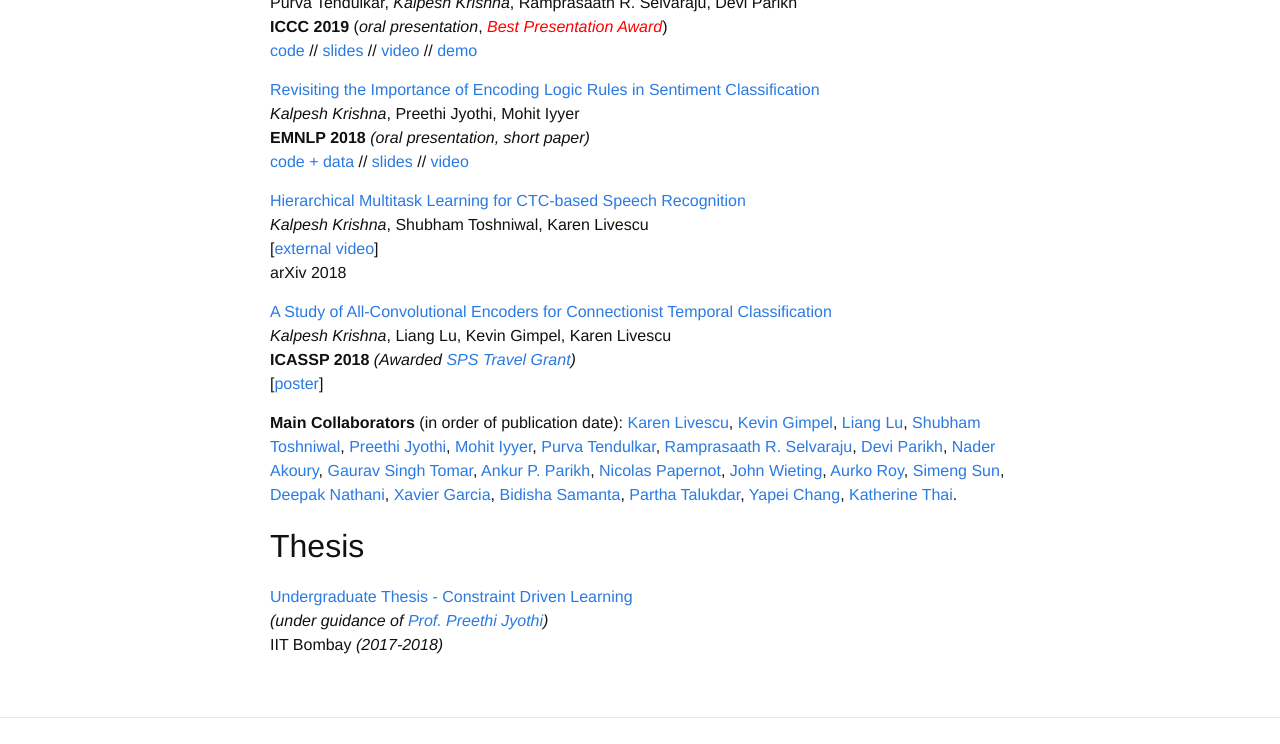
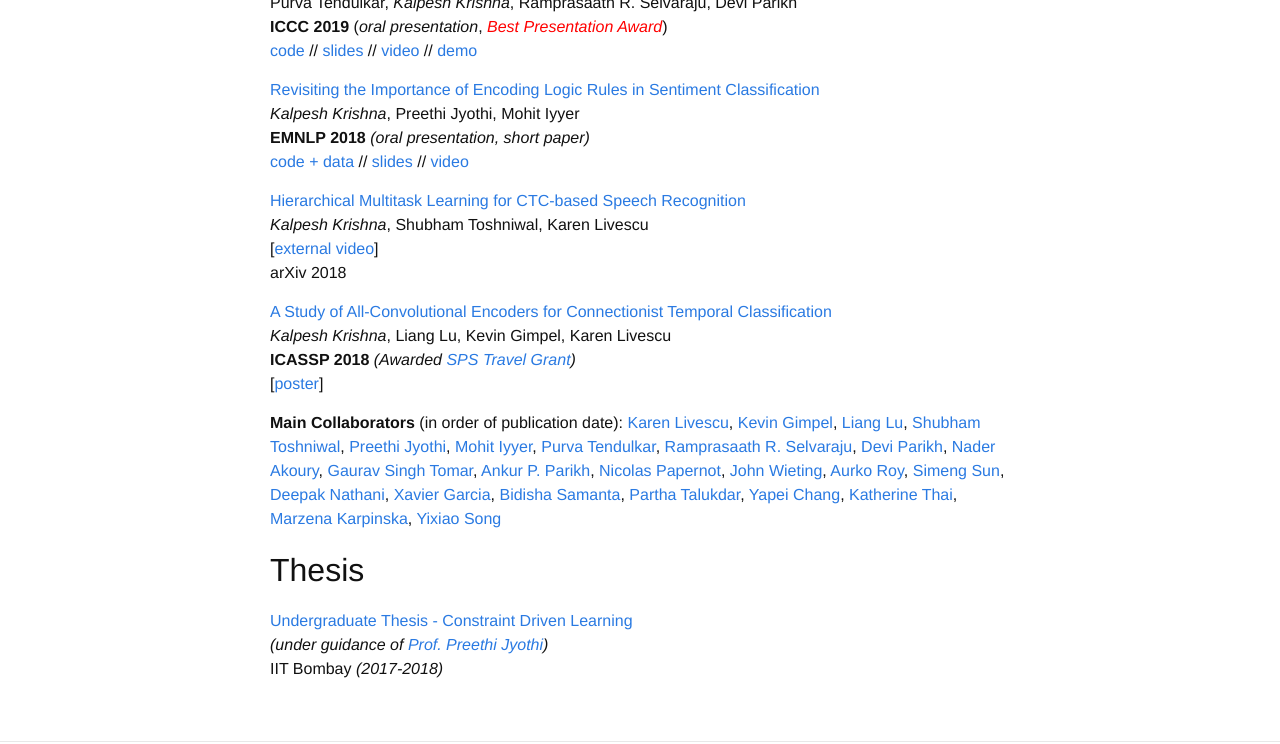
Before and after one commit to martiansideofthemoon/martiansideofthemoon.github.io, a Jekyll site: the page built from _pages/research.md, in a window 1280 px wide and 900 px high, scrolled down 2042 px, cut to the strip 0-744 px from the top of the window. Built offline with Jekyll 4.4.1, drawn with Linux system fonts in a browser that asks for light colours; comment, search, counter and statistics services are not loaded.

Commit message:
Update research.md

```diff
--- a/_pages/research.md
+++ b/_pages/research.md
@@ -105,7 +105,7 @@ arXiv 2018
 \[[poster](https://sigport.org/sites/default/files/docs/study-convolutional-encoders.pdf)\]
 
 
-**Main Collaborators** (in order of publication date): [Karen Livescu](https://ttic.uchicago.edu/~klivescu), [Kevin Gimpel](https://ttic.uchicago.edu/~kgimpel), [Liang Lu](https://ttic.uchicago.edu/~llu), [Shubham Toshniwal](https://ttic.uchicago.edu/~shtoshni), [Preethi Jyothi](https://www.cse.iitb.ac.in/~pjyothi), [Mohit Iyyer](https://people.cs.umass.edu/~miyyer/), [Purva Tendulkar](http://purvaten.github.io/), [Ramprasaath R. Selvaraju](https://ramprs.github.io/), [Devi Parikh](https://www.cc.gatech.edu/~parikh/), [Nader Akoury](https://people.cs.umass.edu/~nsa/), [Gaurav Singh Tomar](https://scholar.google.com/citations?user=p1SDN0oAAAAJ&hl=en), [Ankur P. Parikh](https://www.cs.cmu.edu/~apparikh/publications.html), [Nicolas Papernot](https://www.papernot.fr/), [John Wieting](https://www.cs.cmu.edu/~jwieting), [Aurko Roy](https://sites.google.com/site/royaurko/), [Simeng Sun](https://people.cs.umass.edu/~simengsun/), [Deepak Nathani](https://deepakn97.github.io/), [Xavier Garcia](https://scholar.google.com/citations?user=Y2Hio6MAAAAJ&hl=en), [Bidisha Samanta](https://sites.google.com/view/bidisha-samanta), [Partha Talukdar](https://talukdar.net/), [Yapei Chang](https://lilakk.github.io/), [Katherine Thai](https://katherinethai.github.io/).
+**Main Collaborators** (in order of publication date): [Karen Livescu](https://ttic.uchicago.edu/~klivescu), [Kevin Gimpel](https://ttic.uchicago.edu/~kgimpel), [Liang Lu](https://ttic.uchicago.edu/~llu), [Shubham Toshniwal](https://ttic.uchicago.edu/~shtoshni), [Preethi Jyothi](https://www.cse.iitb.ac.in/~pjyothi), [Mohit Iyyer](https://people.cs.umass.edu/~miyyer/), [Purva Tendulkar](http://purvaten.github.io/), [Ramprasaath R. Selvaraju](https://ramprs.github.io/), [Devi Parikh](https://www.cc.gatech.edu/~parikh/), [Nader Akoury](https://people.cs.umass.edu/~nsa/), [Gaurav Singh Tomar](https://scholar.google.com/citations?user=p1SDN0oAAAAJ&hl=en), [Ankur P. Parikh](https://www.cs.cmu.edu/~apparikh/publications.html), [Nicolas Papernot](https://www.papernot.fr/), [John Wieting](https://www.cs.cmu.edu/~jwieting), [Aurko Roy](https://sites.google.com/site/royaurko/), [Simeng Sun](https://people.cs.umass.edu/~simengsun/), [Deepak Nathani](https://deepakn97.github.io/), [Xavier Garcia](https://scholar.google.com/citations?user=Y2Hio6MAAAAJ&hl=en), [Bidisha Samanta](https://sites.google.com/view/bidisha-samanta), [Partha Talukdar](https://talukdar.net/), [Yapei Chang](https://lilakk.github.io/), [Katherine Thai](https://katherinethai.github.io/), [Marzena Karpinska](https://marzenakrp.github.io), [Yixiao Song](https://www.linkedin.com/in/songyixiao)
 
 ## Thesis
 
```
